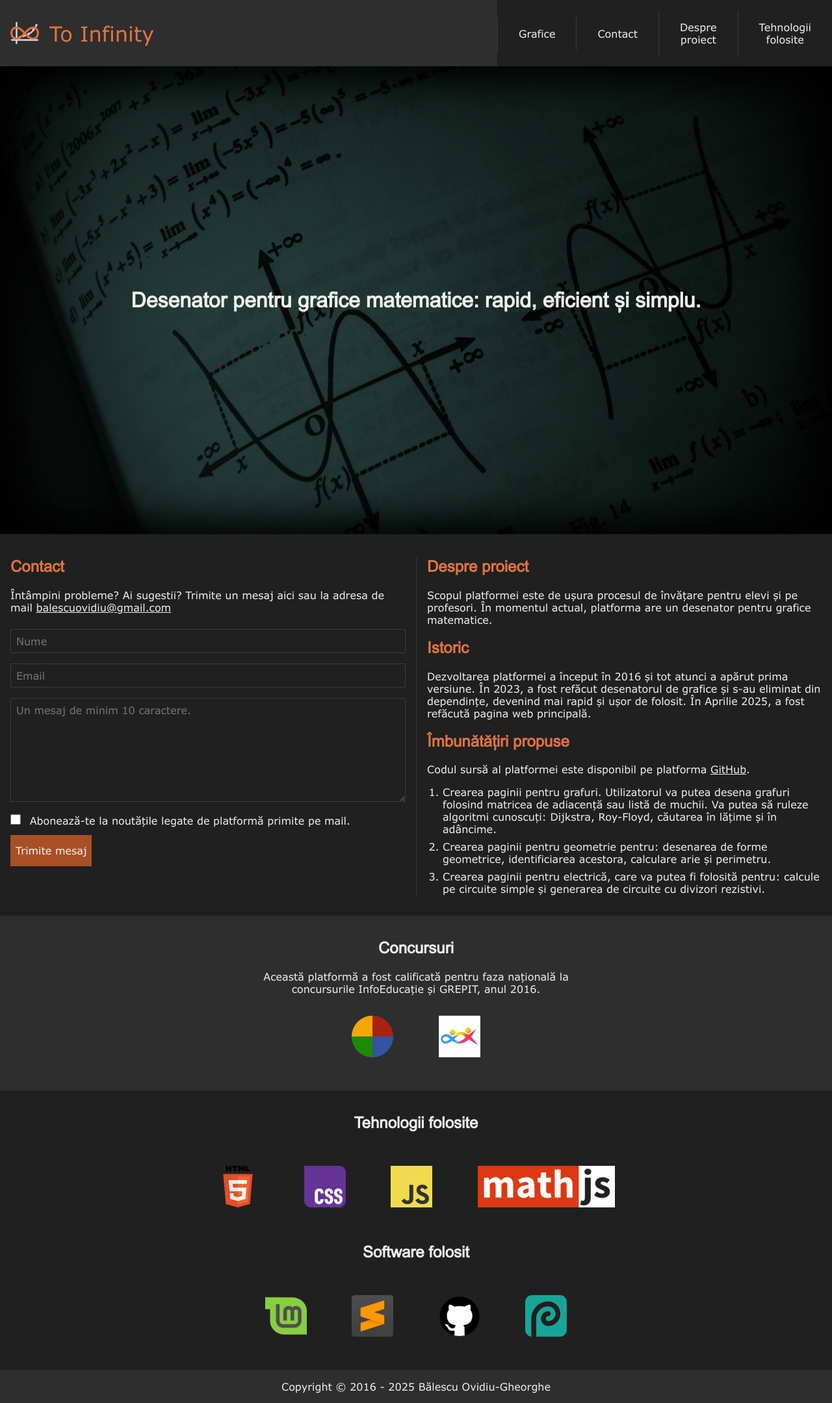
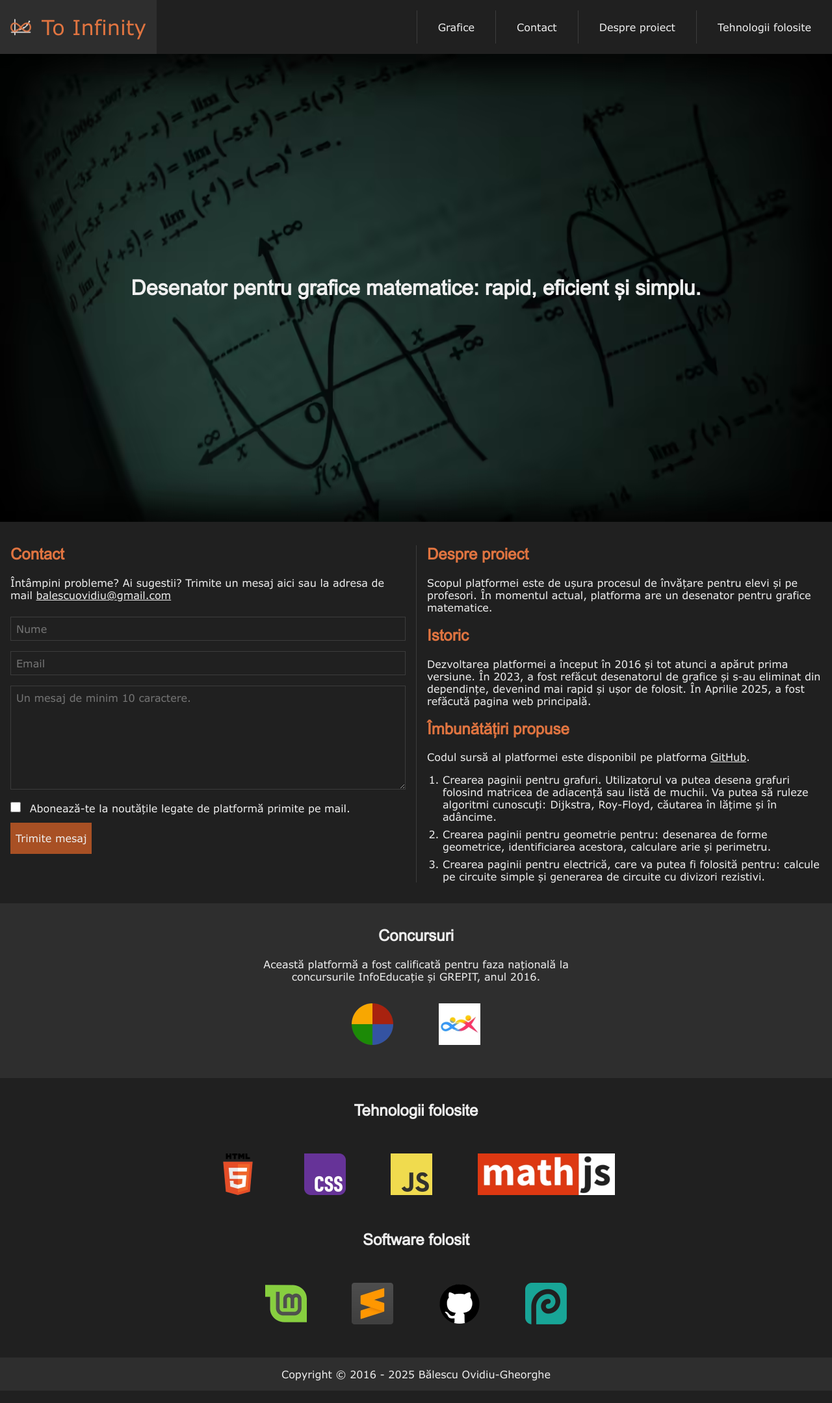
Before and after one commit to BalescuOvidiu/ToInfinity, a PHP site: page / in a window 1280 px wide. Shown: the whole page at 65% size. Run offline with PHP 8.4, Linux system fonts and the light colour scheme.

Commit message:
Optimized images loading

```diff
--- a/index.html
+++ b/index.html
@@ -13,11 +13,11 @@
 		<link rel="icon" type="image/x-icon" href="images/favicon.ico">
 
 		<!-- STYLES -->
-		<link rel="stylesheet" href="styles/utils/variables.css">
-		<link rel="stylesheet" href="styles/utils/style.css">
-		<link rel="stylesheet" href="styles/utils/header.css">
-		<link rel="stylesheet" href="styles/utils/footer.css">
-		<link rel="stylesheet" href="styles/pages/index.css">
+		<link rel="stylesheet" type="text/css" href="styles/utils/variables.css" defer>
+		<link rel="stylesheet" type="text/css" href="styles/utils/style.css" defer>
+		<link rel="stylesheet" type="text/css" href="styles/utils/header.css" defer>
+		<link rel="stylesheet" type="text/css" href="styles/utils/footer.css" defer>
+		<link rel="stylesheet" type="text/css" href="styles/pages/index.css" defer>
 
 		<!-- SCRIPTS -->
 		<script src="scripts/utils/userInterface.js" defer></script>
@@ -33,7 +33,17 @@
 			<!-- LOGO -->
 			<span class="container align-left">
 				<button class="logo-container" onclick="toggleTheme()">
-					<img class="logo" src="images/logo.avif" alt="Logo of website"/>
+					<img
+					class="logo"
+					src="images/logo0.avif"
+					width="32" height="32"
+					alt="Logo of website"
+					srcset="
+						images/logo0.avif 720w,
+						images/logo1.avif 1280w,
+						images/logo2.avif 1920w,
+						images/logo3.avif 3840w,
+						images/logo4.avif 7680w"/>
 					<label id="title"></label>
 				</button>
 			</span>
@@ -62,7 +72,18 @@
 
 		<!-- MAIN -->
 		<main class="container">
-			<img class="filtered-image" src="images/imagePresentation.avif" alt="Main presentation image">
+			<img
+			class="filtered-image"
+			src="images/imagePresentation0.avif"
+			fetchpriority=high
+			width="720" height="405"
+			alt="Main presentation image"
+			srcset="
+				images/imagePresentation0.avif 720w,
+				images/imagePresentation1.avif 1280w,
+				images/imagePresentation2.avif 1920w,
+				images/imagePresentation3.avif 3840w,
+				images/imagePresentation4.avif 7680w"/>
 			<div class="container-over">
 				<h1 class="text-over-image">
 					Desenator pentru grafice matematice: rapid, eficient și simplu.
@@ -135,10 +156,10 @@
 					<p>Această platformă a fost calificată pentru faza națională la concursurile InfoEducație și GREPIT, anul 2016.</p>
 					<div>
 						<a href="https://infoeducatie.ro/acasa" target="_blank">
-							<img src="images/logoInfoEducatie.avif" alt="GREPIT 2016" loading="lazy">
+							<img src="images/logoInfoEducatie.avif" width="32" height="32" alt="GREPIT 2016" loading="lazy">
 						</a>
 						<a href="https://grepit.info/" target="_blank">
-							<img src="images/logoGrepit.avif" alt="Info Educație 2016" loading="lazy">
+							<img src="images/logoGrepit.avif" width="32" height="32" alt="Info Educație 2016" loading="lazy">
 						</a>
 					</div>
 				</section>
@@ -152,16 +173,16 @@
 					<h2 id="tehnologii-folosite">Tehnologii folosite</h2>
 					<div>
 						<a href="https://developer.mozilla.org/en-US/docs/Web/HTML" target="_blank">
-							<img src="images/logoHtml.avif" alt="HTML" loading="lazy">
+							<img src="images/logoHtml.avif" width="32" height="32" alt="HTML" loading="lazy">
 						</a>
 						<a href="https://developer.mozilla.org/en-US/docs/Web/CSS" target="_blank">
-							<img src="images/logoCss.avif" alt="CSS" loading="lazy">
+							<img src="images/logoCss.avif" width="32" height="32" alt="CSS" loading="lazy">
 						</a>
 						<a href="https://javascript.info" target="_blank">
-							<img src="images/logoJavaScript.avif" alt="JavaScript" loading="lazy">
+							<img src="images/logoJavaScript.avif" width="32" height="32" alt="JavaScript" loading="lazy">
 						</a>
 						<a href="https://mathjs.org/index.html" target="_blank">
-							<img src="images/logoMathjs.avif" alt="Mathjs" loading="lazy">
+							<img src="images/logoMathjs.avif" width="32" height="96" alt="Mathjs" loading="lazy">
 						</a>
 					</div>
 
@@ -169,16 +190,16 @@
 					<h2>Software folosit</h2>
 					<div>
 						<a href="https://www.linuxmint.com/" target="_blank">
-							<img src="images/logoLinuxMint.avif" alt="Linux Mint" loading="lazy">
+							<img src="images/logoLinuxMint.avif" width="32" height="32" alt="Linux Mint" loading="lazy">
 						</a>
 						<a href="https://www.sublimetext.com/" target="_blank">
-							<img src="images/logoSublimeText.avif" alt="Sublime Text" loading="lazy">
+							<img src="images/logoSublimeText.avif" width="32" height="32" alt="Sublime Text" loading="lazy">
 						</a>
 						<a href="https://github.com/BalescuOvidiu/ToInfinity" target="_blank">
-							<img src="images/logoGitHub.avif" alt="GitHub" loading="lazy">
+							<img src="images/logoGitHub.avif" width="32" height="32" alt="GitHub" loading="lazy">
 						</a>
 						<a href="https://www.photopea.com/" target="_blank">
-							<img src="images/logoPhotopea.avif" alt="Photopea" loading="lazy">
+							<img src="images/logoPhotopea.avif" width="32" height="32" alt="Photopea" loading="lazy">
 						</a>
 					</div>
 
--- a/styles/utils/header.css
+++ b/styles/utils/header.css
@@ -11,7 +11,6 @@
 
 header .logo {
 	margin-right: 1em;
-	width: 6%;
 	height: auto;
 }
 
--- a/styles/utils/style.css
+++ b/styles/utils/style.css
@@ -90,6 +90,11 @@
 
 li {
 	margin-bottom: var(--space-small);
+}
+
+img {
+	max-inline-size: 100%;
+	block-size: auto;
 }
 
 input, textarea {
```
Also changed, not shown: graphic.html (+5 -5 lines), images/imagePresentation.avif (deleted), images/imagePresentation0.avif (added), images/imagePresentation1.avif (added), images/imagePresentation2.avif (added), images/imagePresentation3.avif (added), images/imagePresentation4.avif (added), images/logo.avif (deleted), images/logo0.avif (added), images/logo1.avif (added), images/logo2.avif (added), images/logo3.avif (added), images/logo4.avif (added), 1 other file.
